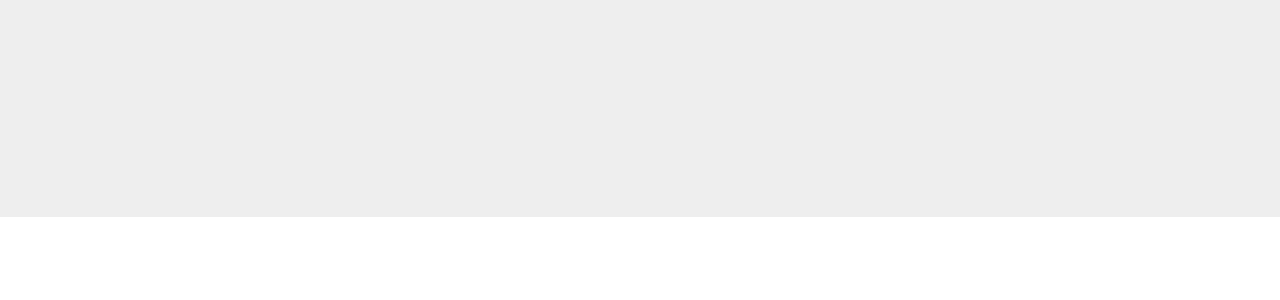
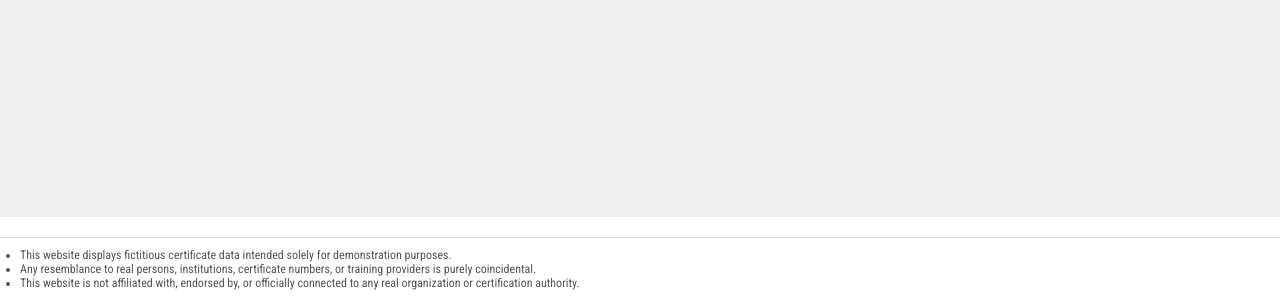
Before and after one commit to aniketp13/lookout, a plain HTML site: page certificate.html in a window 1280 px wide. Shown: the part 2183-2483 px from the top of the page. Before the commit the page ends 2400 px from the top, so only its background shows below. Drawn offline with Linux system fonts and the light colour scheme.

Commit message:
Update certificate.html

```diff
--- a/certificate.html
+++ b/certificate.html
@@ -119,6 +119,12 @@
             </div>
         </div>
     </div>
+    <ul style="font-size: 12px; color: #555; padding: 10px; border-top: 1px solid #ddd; margin-top: 20px; list-style-type: disc; padding-left: 20px;">
+      <li>This website displays fictitious certificate data intended solely for demonstration purposes.</li>
+      <li>Any resemblance to real persons, institutions, certificate numbers, or training providers is purely coincidental.</li>
+      <li>This website is not affiliated with, endorsed by, or officially connected to any real organization or certification authority.</li>
+    </ul>
+
 
     <script src="./script1.js"></script>
 </body>
```
